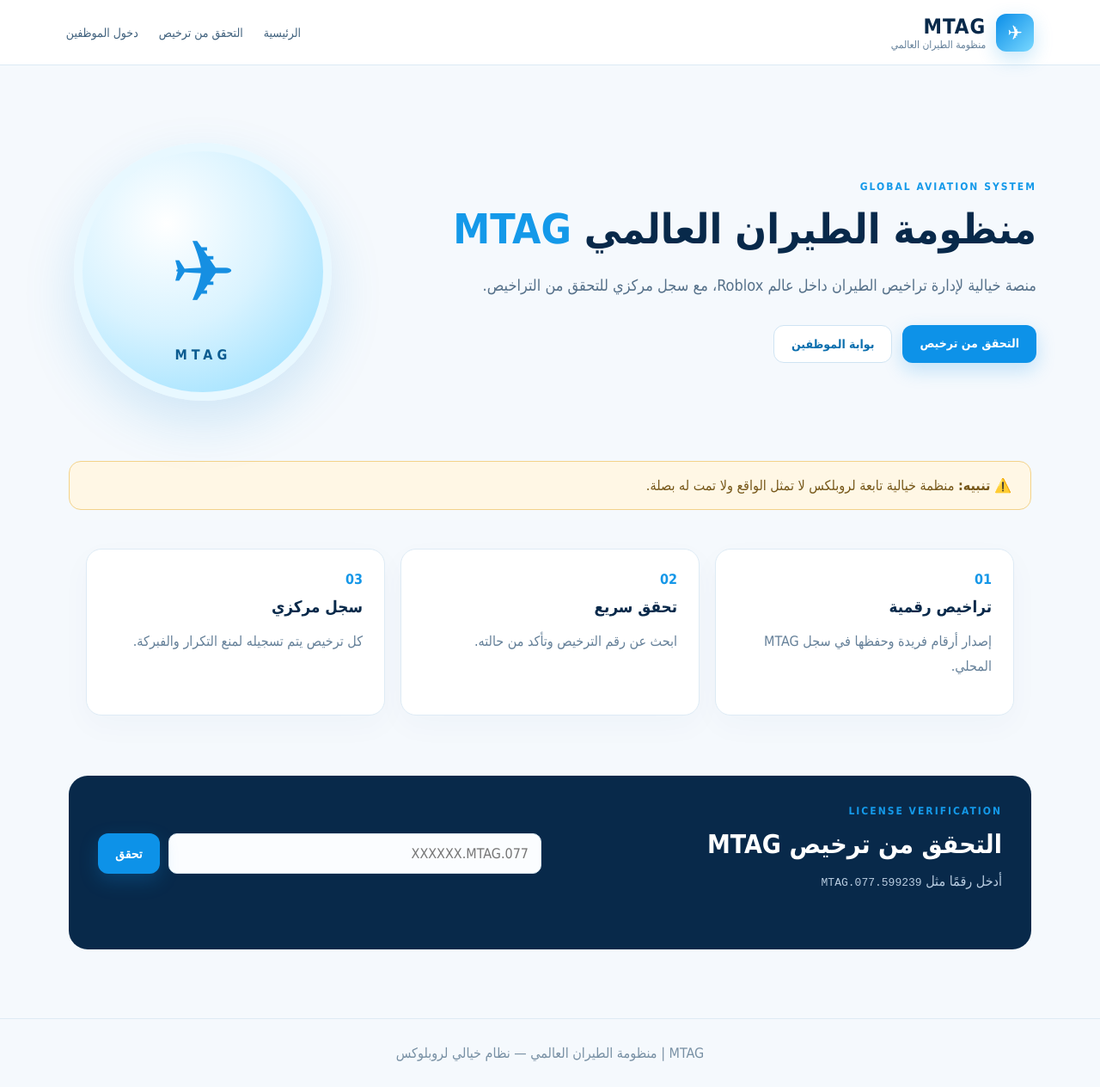
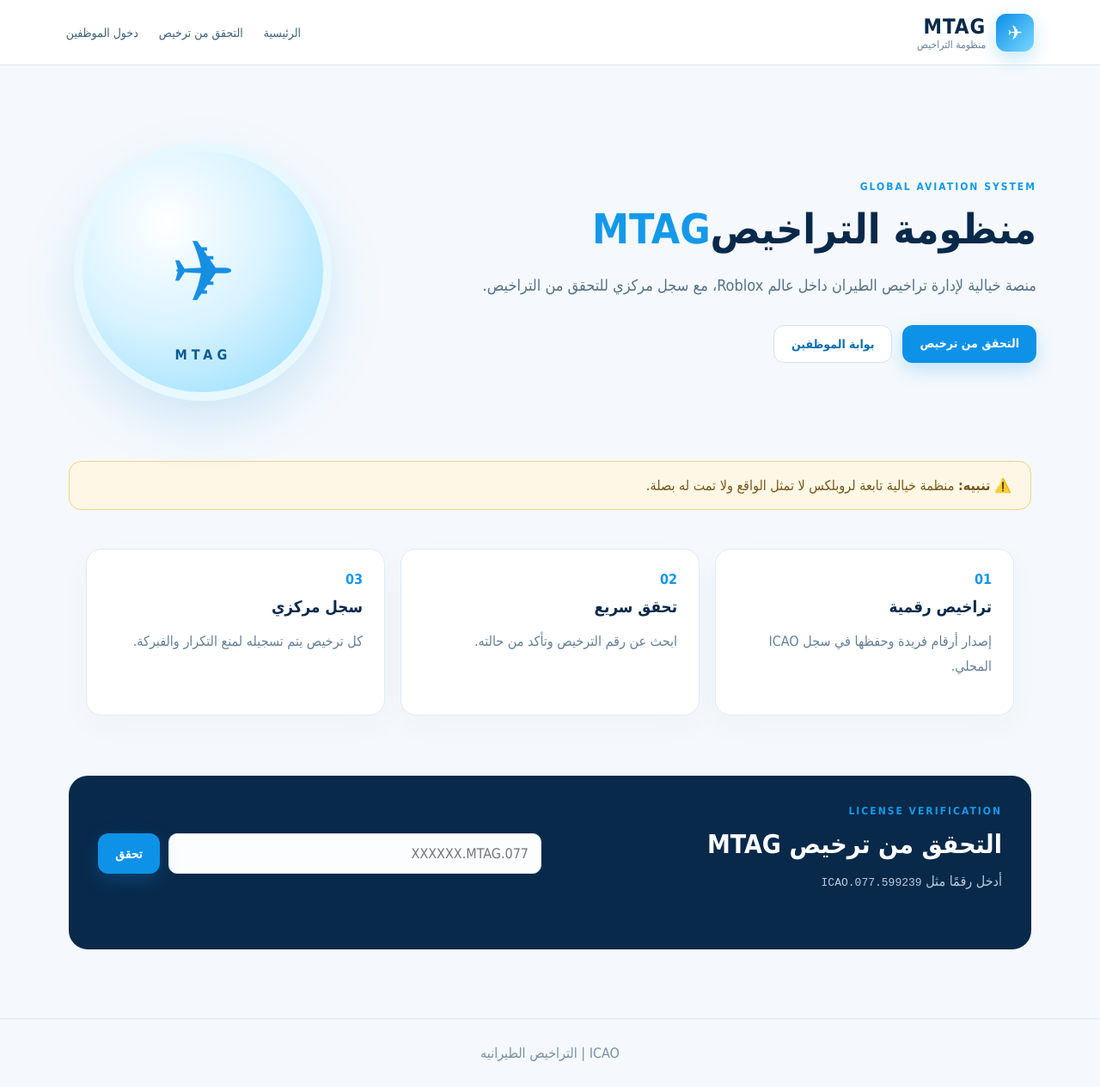
Before and after one commit to naifqahtani2014-dotcom/MTAG-A.IR, a website: page public/publicindex (2).html in a window 1280 px wide. Shown: the whole page at 86% size. Drawn offline with Linux system fonts and the light colour scheme.

Commit message:
Update publicindex (2).html

```diff
--- a/public/publicindex (2).html
+++ b/public/publicindex (2).html
@@ -2,16 +2,16 @@
 <html lang="ar" dir="rtl">
 <head>
 <meta charset="utf-8"><meta name="viewport" content="width=device-width,initial-scale=1">
-<title>MTAG | منظومة الطيران العالمي</title><link rel="stylesheet" href="/style.css">
+<title>ICAO | منظومة الطيران العالمي</title><link rel="stylesheet" href="/style.css">
 </head>
 <body>
-<header class="nav"><div class="brand"><div class="brandmark">✈</div><div><b>MTAG</b><span>منظومة الطيران العالمي</span></div></div>
+<header class="nav"><div class="brand"><div class="brandmark">✈</div><div><b>MTAG</b><span>منظومة التراخيص</span></div></div>
 <nav><a href="/">الرئيسية</a><a href="#verify">التحقق من ترخيص</a><a href="/admin">دخول الموظفين</a></nav></header>
 <main>
-<section class="hero"><div><div class="eyebrow">GLOBAL AVIATION SYSTEM</div><h1>منظومة الطيران العالمي <strong>MTAG</strong></h1><p>منصة خيالية لإدارة تراخيص الطيران داخل عالم Roblox، مع سجل مركزي للتحقق من التراخيص.</p>
+<section class="hero"><div><div class="eyebrow">GLOBAL AVIATION SYSTEM</div><h1>منظومة التراخيص<strong>MTAG</strong></h1><p>منصة خيالية لإدارة تراخيص الطيران داخل عالم Roblox، مع سجل مركزي للتحقق من التراخيص.</p>
 <div class="actions"><a class="btn primary" href="#verify">التحقق من ترخيص</a><a class="btn ghost" href="/admin">بوابة الموظفين</a></div></div><div class="orb"><div class="globe">✈</div><span>MTAG</span></div></section>
 <section class="notice">⚠️ <b>تنبيه:</b> منظمة خيالية تابعة لروبلكس لا تمثل الواقع ولا تمت له بصلة.</section>
-<section class="cards"><article><span>01</span><h3>تراخيص رقمية</h3><p>إصدار أرقام فريدة وحفظها في سجل MTAG المحلي.</p></article><article><span>02</span><h3>تحقق سريع</h3><p>ابحث عن رقم الترخيص وتأكد من حالته.</p></article><article><span>03</span><h3>سجل مركزي</h3><p>كل ترخيص يتم تسجيله لمنع التكرار والفبركة.</p></article></section>
-<section id="verify" class="verify"><div><div class="eyebrow">LICENSE VERIFICATION</div><h2>التحقق من ترخيص MTAG</h2><p>أدخل رقمًا مثل <code>077.599239.MTAG</code></p></div><form id="verifyForm"><input id="licenseNo" placeholder="077.XXXXXX.MTAG" required><button class="btn primary">تحقق</button></form><div id="result"></div></section>
-</main><footer>MTAG | منظومة الطيران العالمي — نظام خيالي لروبلوكس</footer>
+<section class="cards"><article><span>01</span><h3>تراخيص رقمية</h3><p>إصدار أرقام فريدة وحفظها في سجل ICAO المحلي.</p></article><article><span>02</span><h3>تحقق سريع</h3><p>ابحث عن رقم الترخيص وتأكد من حالته.</p></article><article><span>03</span><h3>سجل مركزي</h3><p>كل ترخيص يتم تسجيله لمنع التكرار والفبركة.</p></article></section>
+<section id="verify" class="verify"><div><div class="eyebrow">LICENSE VERIFICATION</div><h2>التحقق من ترخيص MTAG</h2><p>أدخل رقمًا مثل <code>077.599239.ICAO</code></p></div><form id="verifyForm"><input id="licenseNo" placeholder="077.XXXXXX.MTAG" required><button class="btn primary">تحقق</button></form><div id="result"></div></section>
+</main><footer>ICAO | التراخيص الطيرانيه</footer>
 <script src="/app.js"></script></body></html>
```
